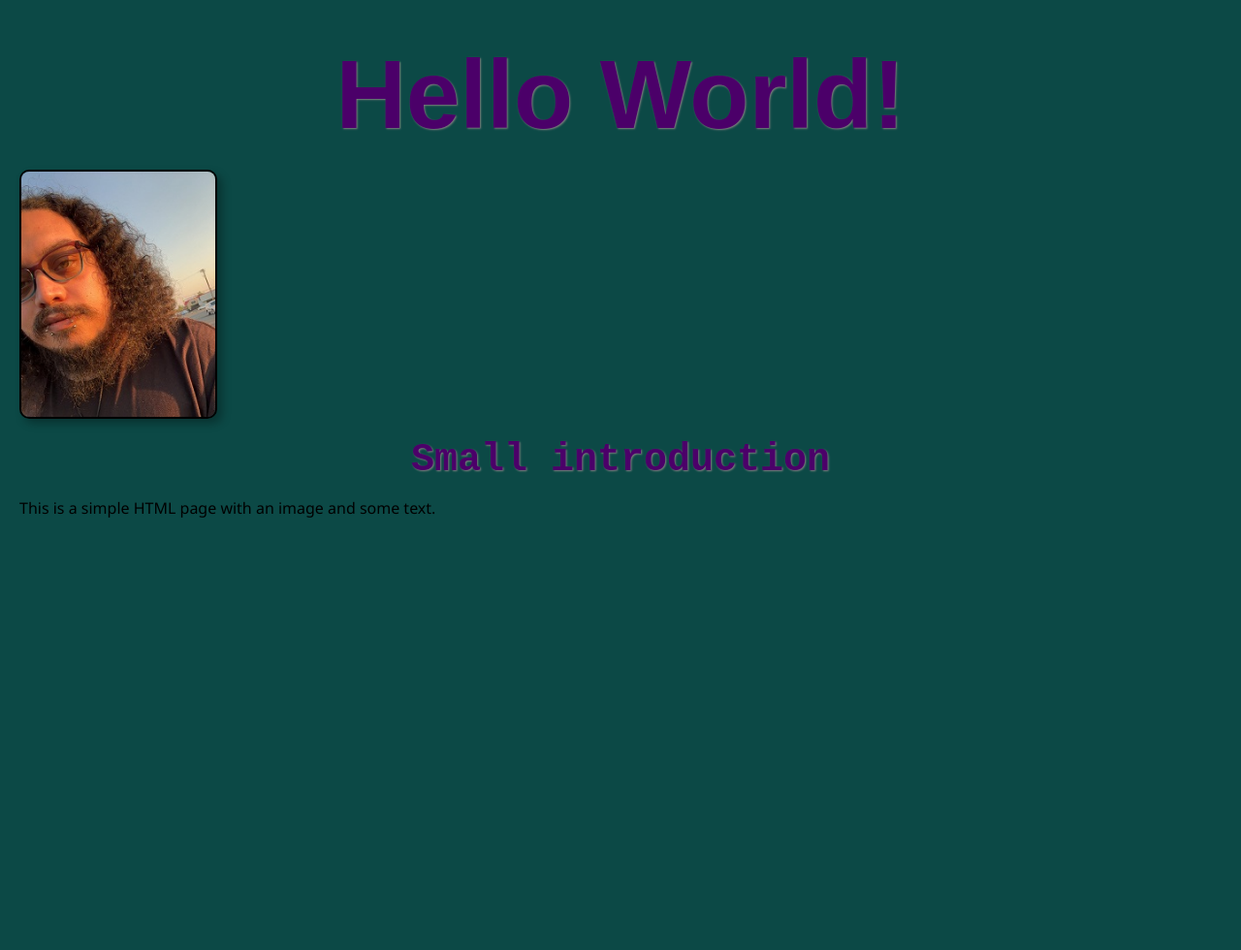
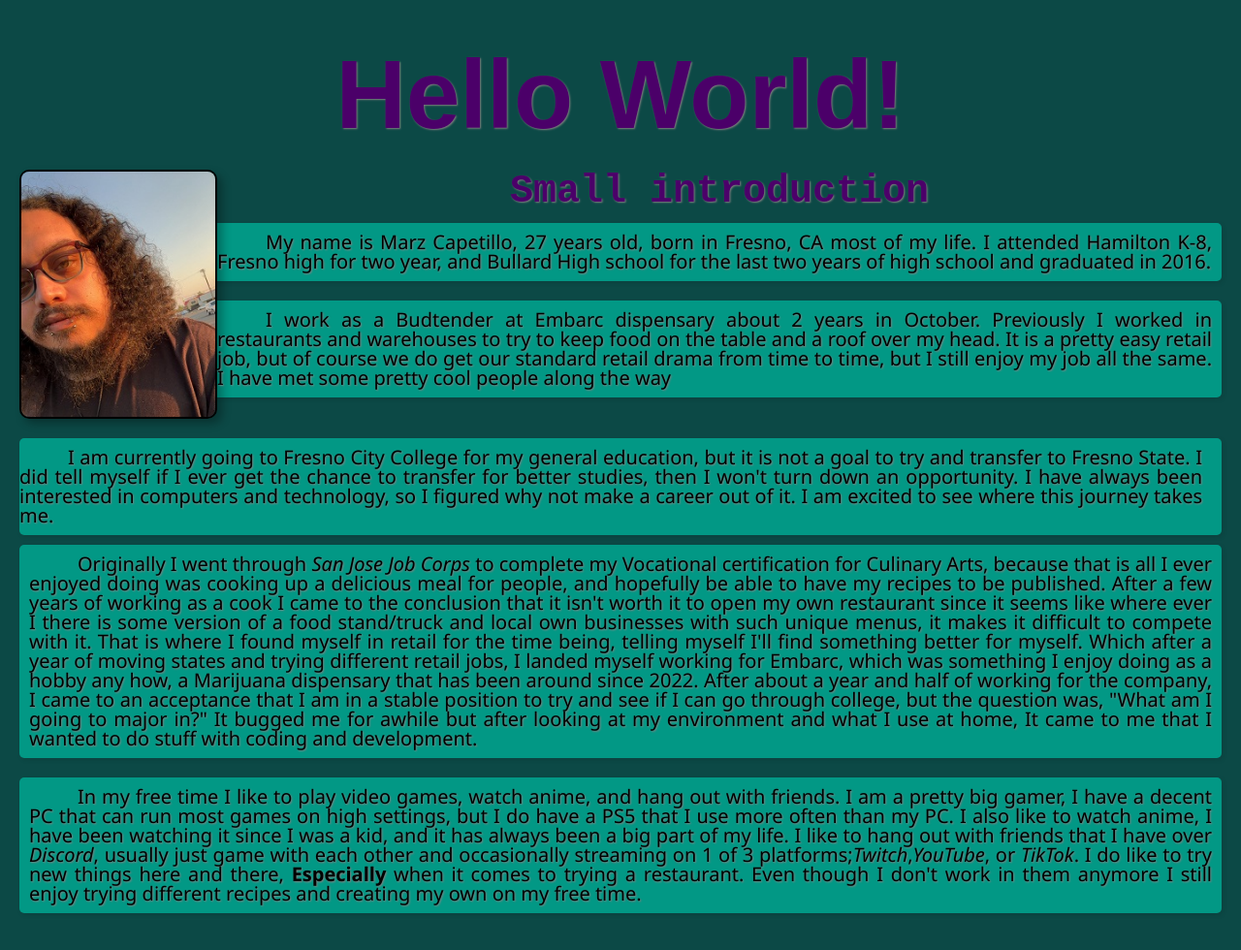
Before and after one commit to CIT82/marzc-pub, a plain HTML site: page w2/index.html in a window 1280 px wide. Shown: the whole page at 97% size. Before the commit the page ends 800 px from the top, so only its background shows below. Drawn offline with Linux system fonts and the light colour scheme.

Commit message:
hands on

```diff
--- a/w2/Style.css
+++ b/w2/Style.css
@@ -28,8 +28,63 @@ img {
     width: 200px;
     height: auto;
     display: block;
-    margin: 20px 0;
+    float: left;
+    margin: 10px 20px 10px 2;
     box-shadow: 5px 5px 10px rgba(0,0,0,0.3);
     border-radius: 10px;
     transition: transform 0.3s ease;
 }
+.introduction {
+    font-size: 20px;
+    color: rgb(0, 0, 0);
+    line-height: 1;
+    margin-bottom: 20px;
+    text-align: justify;
+    text-shadow: 1px 1px 2px gray;
+
+}
+
+.studies {
+    font-size: 20px;
+    color: rgb(0, 0, 0);
+    line-height: 1;
+    margin-bottom: 20px 20px 20px 0;
+    text-align: justify;
+    text-shadow: 1px 1px 2px gray;
+    padding: 10px 20px 10px 0;
+
+}
+
+.experience {
+    font-size: 20px;
+    color: rgb(0, 0, 0);
+    line-height: 1;
+    margin-bottom: 20px;
+    text-align: justify;
+    text-shadow: 1px 1px 2px gray;
+
+}
+
+.hobbies {
+    font-size: 20px;
+    color: rgb(0, 0, 0);
+    line-height: 1;
+    margin-bottom: 20px;
+    text-align: justify;
+    text-shadow: 1px 1px 2px gray;
+
+}
+
+p {
+    margin: 0 0 10px 0;
+    padding: 0;
+    text-align: justify;
+    text-indent: 50px;
+    transition: color 0.3s ease;
+    box-sizing: border-box;
+    border-radius: 5px;
+    background-color: rgba(0, 172, 149, 0.8);
+    padding: 10px;
+    box-shadow: 2px 2px 5px rgba(0,0,0,0.1);
+
+}
--- a/w2/index.html
+++ b/w2/index.html
@@ -1,15 +1,38 @@
 <!DOCTYPE html>
+
 <html lang="en">
+
 <head>
+
     <meta charset="UTF-8">
+
     <meta name="viewport" content="width=device-width, initial-scale=1.0">
+
     <title>My Test Page</title>
+
     <link rel="stylesheet" href="style.css">
+
 </head>
+
 <body>
+
     <h1>Hello World!</h1>
+
     <img src="../img/marzc.jpg" alt="My Test Image">
+
     <h2>Small introduction</h2>
-    <p>This is a simple HTML page with an image and some text.</p>
+
+    <p class="introduction">My name is Marz Capetillo, 27 years old, born in Fresno, CA most of my life. I attended Hamilton K-8, Fresno high for two year, and Bullard High school for the last two years of high school and graduated in 2016.</p>
+
+    <p class="introduction">I work as a Budtender at Embarc dispensary about 2 years in October. Previously I worked in restaurants and warehouses to try to keep food on the table and a roof over my head. It is a pretty easy retail job, but of course we do get our standard retail drama from time to time, but I still enjoy my job all the same. I have met some pretty cool people along the way</p>
+<br>
+    <p class="studies">I am currently going to Fresno City College for my general education, but it is not a goal to try and transfer to Fresno State. I did tell myself if I ever get the chance to transfer for better studies, then I won't turn down an opportunity. I have always been interested in computers and technology, so I figured why not make a career out of it. I am excited to see where this journey takes me.</p>
+
+    <p class="experience">Originally I went through <i>San Jose Job Corps</i> to complete my Vocational certification for Culinary Arts, because that is all I ever enjoyed doing was cooking up a delicious meal for people, and hopefully be able to have my recipes to be published. After a few years of working as a cook I came to the conclusion that it isn't worth it to open my own restaurant since it seems like where ever I there is some version of a food stand/truck and local own businesses with such unique menus, it makes it difficult to compete with it. That is where I found myself in retail for the time being, telling myself I'll find something better for myself. Which after a year of moving states and trying different retail jobs, I landed myself working for Embarc, which was something I enjoy doing as a hobby any how, a Marijuana dispensary that has been around since 2022. After about a year and half of working for the company, I came to an acceptance that I am in a stable position to try and see if I can go through college, but the question was, "What am I going to major in?" It bugged me for awhile but after looking at my environment and what I use at home, It came to me that I wanted to do stuff with coding and development.</p>
+
+    <p class="hobbies">In my free time I like to play video games, watch anime, and hang out with friends. I am a pretty big gamer, I have a decent PC that can run most games on high settings, but I do have a PS5 that I use more often than my PC. I also like to watch anime, I have been watching it since I was a kid, and it has always been a big part of my life. I like to hang out with friends that I have over <i>Discord</i>, usually just game with each other and occasionally streaming on 1 of 3 platforms;<i>Twitch</i>,<i>YouTube</i>, or <i>TikTok</i>. I do like to try new things here and there, <strong>Especially</strong> when it comes to trying a restaurant. Even though I don't work in them anymore I still enjoy trying different recipes and creating my own on my free time.</p>
+
+
 </body>
+
 </html>
```
